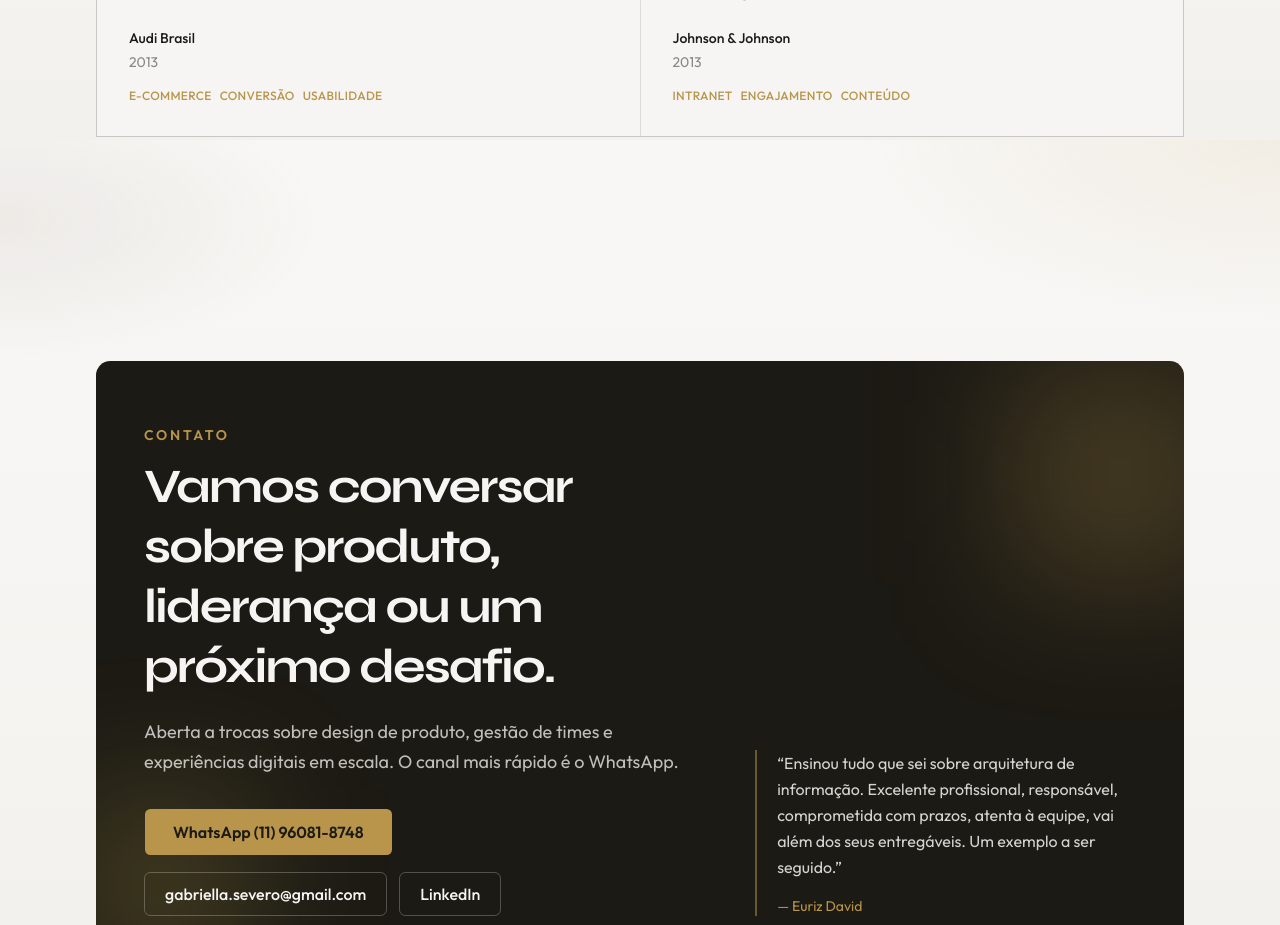
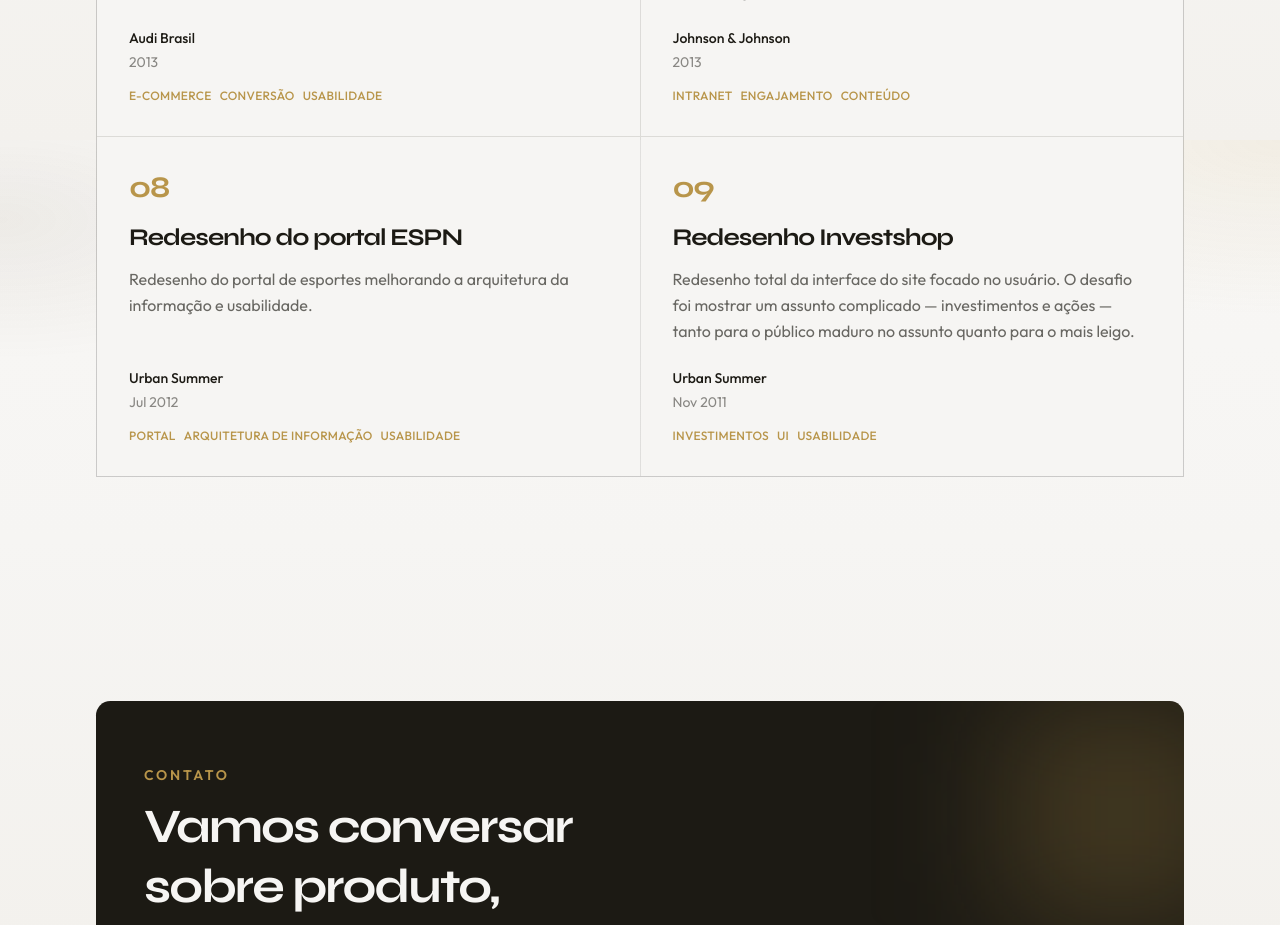
Before and after one commit to gabriellasevero-ship-it/Portf-lio-Gabriella-Severo, a Next.js app: page / in a window 1280 px wide. Shown: the part 4660-5585 px from the top of the page. Built offline with nearby package versions, Linux system fonts and the light colour scheme.

Commit message:
Add ESPN and Investshop Urban Summer projects to the homepage list.
Co-authored-by: gabriella.severo <gabriella.severo@gmail.com>

```diff
--- a/src/data/portfolio.ts
+++ b/src/data/portfolio.ts
@@ -132,6 +132,22 @@ export const projects = [
     description:
       "Intranet inspirada em comportamentos de redes sociais — navegação fluida, compartilhamento de ideias e ferramentas de comunicação interna.",
   },
+  {
+    title: "Redesenho do portal ESPN",
+    client: "Urban Summer",
+    year: "Jul 2012",
+    tags: ["Portal", "Arquitetura de Informação", "Usabilidade"],
+    description:
+      "Redesenho do portal de esportes melhorando a arquitetura da informação e usabilidade.",
+  },
+  {
+    title: "Redesenho Investshop",
+    client: "Urban Summer",
+    year: "Nov 2011",
+    tags: ["Investimentos", "UI", "Usabilidade"],
+    description:
+      "Redesenho total da interface do site focado no usuário. O desafio foi mostrar um assunto complicado — investimentos e ações — tanto para o público maduro no assunto quanto para o mais leigo.",
+  },
 ];
 
 export const education = [
```
